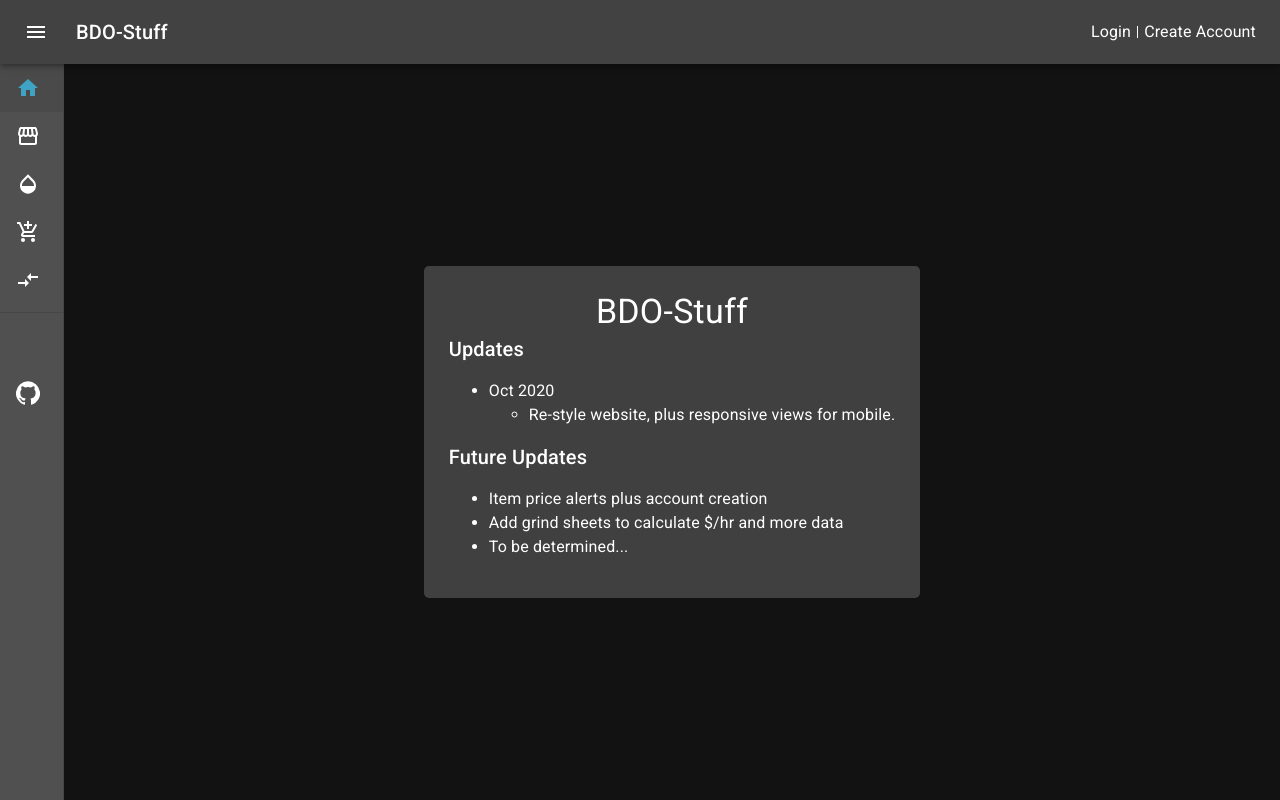
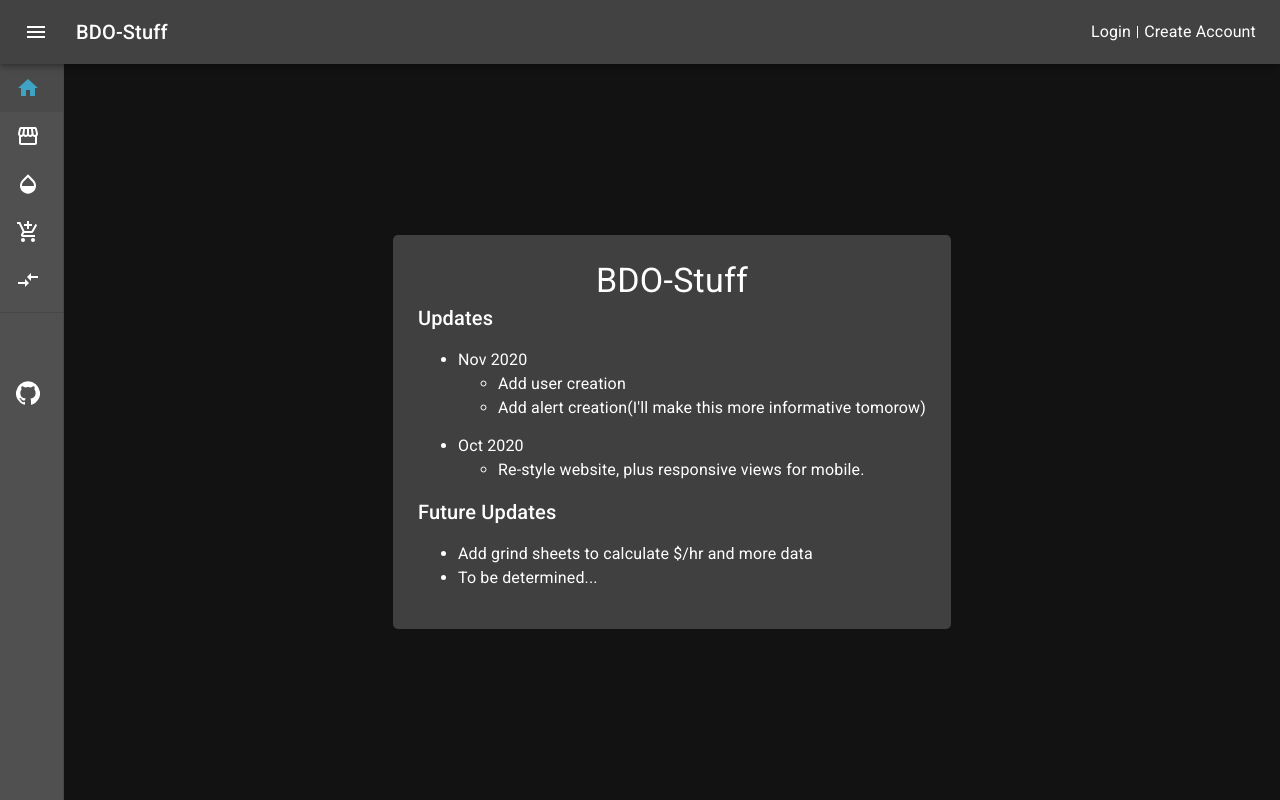
Before and after one commit to eljoey/bdo-stuff, a React (Create React App) app: page / in a window 1280 px wide. Built offline with nearby package versions, Linux system fonts and the light colour scheme.

Commit message:
update homepage

```diff
--- a/src/components/Home.js
+++ b/src/components/Home.js
@@ -26,6 +26,15 @@ const Home = () => {
       <div>
         <Typography variant='h6'>Updates</Typography>
         <ul>
+          <Typography component='li'>Nov 2020</Typography>
+          <ul>
+            <Typography component='li'>Add user creation</Typography>
+          </ul>
+          <ul>
+            <Typography component='li'>Add alert creation(I'll make this more informative tomorow)</Typography>
+          </ul>
+        </ul>
+        <ul>
           <Typography component='li'>Oct 2020</Typography>
           <ul>
             <Typography component='li'>Re-style website, plus responsive views for mobile.</Typography>
@@ -35,7 +44,6 @@ const Home = () => {
       <div>
         <Typography variant='h6'>Future Updates</Typography>
         <ul>
-          <Typography component='li'>Item price alerts plus account creation</Typography>
           <Typography component='li'>Add grind sheets to calculate $/hr and more data</Typography>
           <Typography component='li'>To be determined...</Typography>
         </ul>
```
